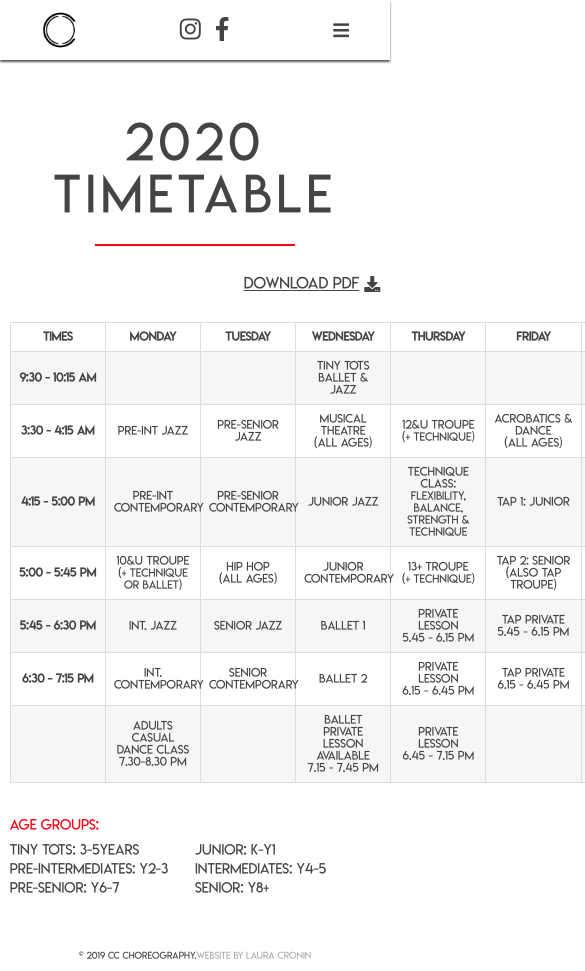
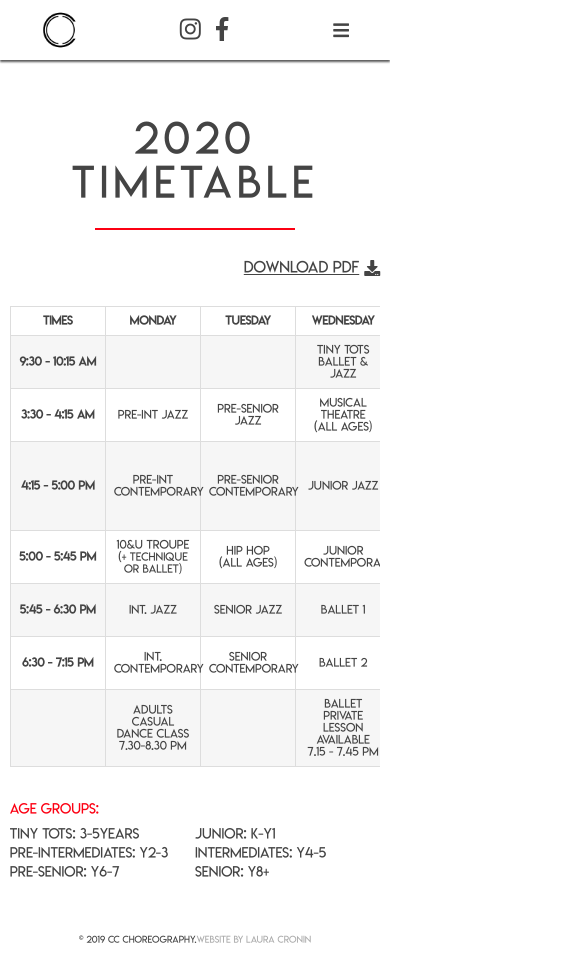
Before and after one commit to LauraAshleigh/CCChoreography, a React (Create React App) app: page /timetable in a window 390 px wide. Shown: the top 971 px of the page, 585 px wide, since content can reach past the window. Built offline with nearby package versions, Linux system fonts and the light colour scheme; a small style sheet from the web is missing.

Commit message:
Add scrollbar to timetable

```diff
--- a/package.json
+++ b/package.json
@@ -7,6 +7,7 @@
     "react": "^16.13.1",
     "react-dom": "^16.13.1",
     "react-image-gallery": "^1.0.6",
+    "react-perfect-scrollbar": "^1.5.8",
     "react-router-dom": "^5.1.2",
     "react-scripts": "^3.4.1"
   },
--- a/src/Components/PageWrapper/PageWrapper.css
+++ b/src/Components/PageWrapper/PageWrapper.css
@@ -31,3 +31,7 @@
 @media only screen and (max-width: 767px) {
   hr { margin-bottom: 30px; }
 }
+
+@media only screen and (max-width: 480px) {
+  .page-title { font-size: 275%; }
+}
--- a/src/Components/TimetablePage/TimetablePage.js
+++ b/src/Components/TimetablePage/TimetablePage.js
@@ -3,6 +3,8 @@
 import PageWrapper from '../PageWrapper/PageWrapper'
 import './TimetablePage.css'
 import InfoPack from '../AboutPage/InfoPack.pdf'
+import PerfectScrollbar from 'react-perfect-scrollbar'
+import 'react-perfect-scrollbar/dist/css/styles.css'
 
 const timetablePage = () => {
   const times = Object.keys(timetable)
@@ -15,6 +17,7 @@
         <i className='fas fa-download'/>
       </a>
 
+      <PerfectScrollbar>
         <table className='timetable'>
           <thead>
             <tr>
@@ -36,6 +39,7 @@
             </tbody>
             )}
         </table>
+      </PerfectScrollbar>
 
       <div className='age-groups-wrapper'>
         <div className='red-text'>Age Groups:</div>
```
Also changed, not shown: 1 other file (tests, documents, lock files or other folders). Lines whose indentation alone changed are shown as unchanged.
